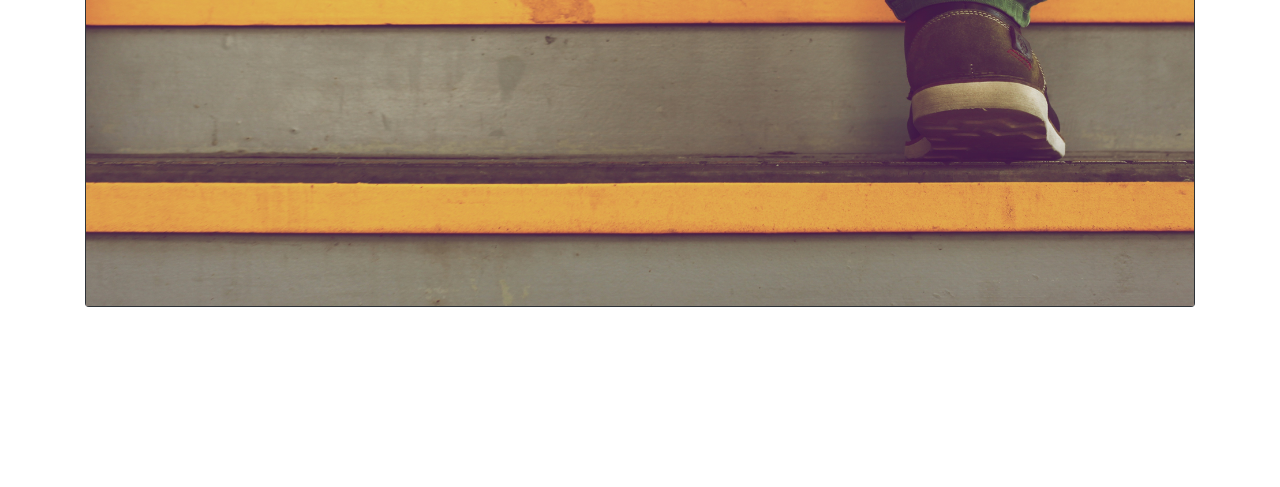
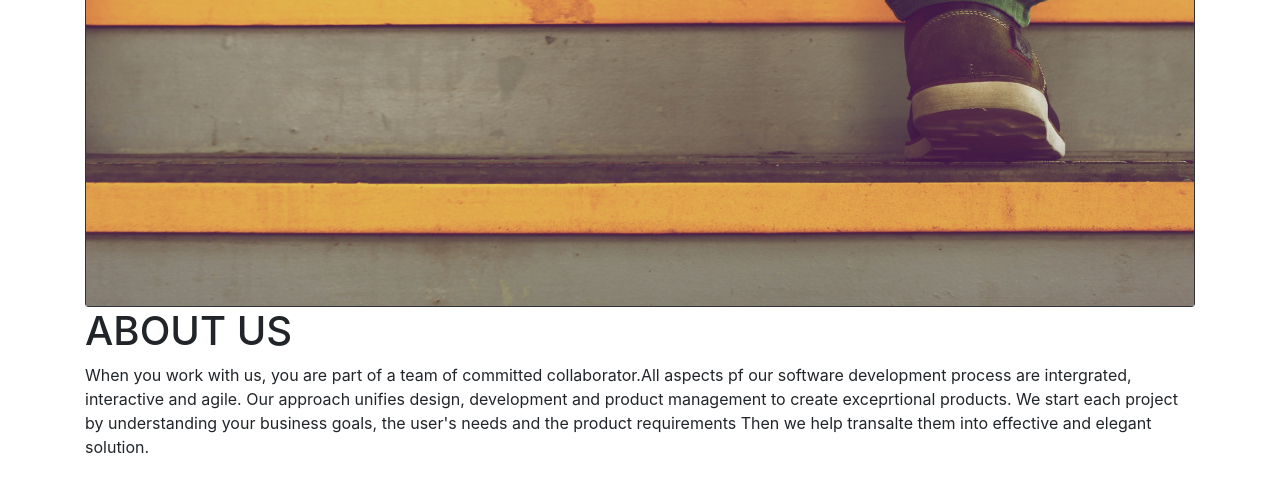
Before and after one commit to nice-nicole/Delani_Studio, a plain HTML site: page index.html in a window 1280 px wide. Shown: the part 313-800 px from the top of the page. Drawn offline with Linux system fonts and the light colour scheme.

Commit message:
added about_us section

```diff
--- a/index.html
+++ b/index.html
@@ -3,6 +3,7 @@
     <head>
         <title>Delani Studio</title>
         <link href="css/bootstrap.css" rel="stylesheet" type="text/css">
+        <link href="https://fonts.googleapis.com/css?family=Noto+Sans|Roboto|Ubuntu&display=swap" rel="stylesheet">
         <link href="css/styles.css" rel="stylesheet" type="text/css">
 
     </head>
@@ -12,14 +13,23 @@
             <div class="card bg-dark text-white">
                 <img width=100% src="assets/backgrounds/h_img.jpg">
                 <div class="card-img-overlay">
-                    <img src="assets/logo/logo.png">
+                    <img id= "logo" src="assets/logo/logo.png">
                     <h1>WELCOME</h1>
                     <h1>TO DELANI STUDIO</h1>
                     <p>AMAZING PEOPLE ARE MAKING AMAZING DESIGNS IN A FUN ENVIRONMENT</p>
                     <img src="assets/mouse_click.png">
                 </div>
+            </div>
+            <div class="ABOUT_US">
+                <h1>ABOUT US</h1>
+                <p>When you work with us, you are part of a team of committed collaborator.All aspects pf our
+                    software development process are intergrated, interactive and agile.
+                    Our approach unifies design, development and product management to create exceprtional products.
+                    We start each project by understanding your business goals, the user's needs and the product requirements
+                    Then we help transalte them into effective and elegant solution.
+                </p>
+            </div>
 
         </div>
-
     </body>
 </html>
```
